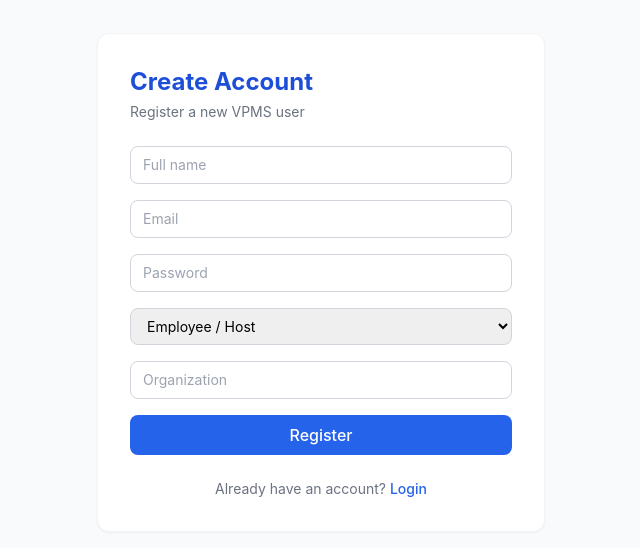
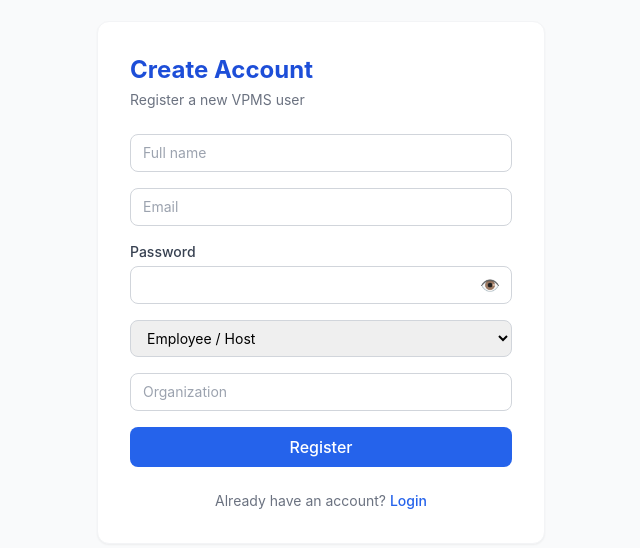
Before and after one commit to AnshikaJain-code/VisitorHub, a React (Vite) app in the folder frontend/: page /register in a window 1280 px wide. Shown: the part 118-666 px from the top of the page, without its empty margins (319-959 px from the left). Built offline with nearby package versions, Linux system fonts and the light colour scheme; no server answers.

Commit message:
enhanced ui of register

```diff
--- a/frontend/src/pages/Register.jsx
+++ b/frontend/src/pages/Register.jsx
@@ -4,9 +4,10 @@
 import { useAuth } from '../context/AuthContext';
 
 const Register = () => {
-  const { register, handleSubmit } = useForm();
+  const { register, handleSubmit, formState: { errors } } = useForm();
   const { register: registerUser } = useAuth();
   const navigate = useNavigate();
+  const [showPassword, setShowPassword] = useState(false);
   const [error, setError] = useState('');
 
   const onSubmit = async (formData) => {
@@ -39,12 +40,33 @@
             {...register('email', { required: true })}
             className="w-full border border-gray-300 rounded-lg px-3 py-2 text-sm"
           />
-          <input
-            type="password"
-            placeholder="Password"
-            {...register('password', { required: true, minLength: 6 })}
-            className="w-full border border-gray-300 rounded-lg px-3 py-2 text-sm"
-          />
+          <div>
+            <label className="block text-sm font-medium text-gray-700 mb-1">
+              Password
+            </label>
+
+            <div className="relative">
+              <input
+                type={showPassword ? 'text' : 'password'}
+                {...register('password', { required: true })}
+                className="w-full border border-gray-300 rounded-lg px-3 py-2 pr-10 text-sm focus:ring-2 focus:ring-primary-500 focus:outline-none"
+              />
+
+              <button
+                type="button"
+                onClick={() => setShowPassword(!showPassword)}
+                className="absolute right-3 top-1/2 -translate-y-1/2 text-gray-500 hover:text-gray-700"
+              >
+                {showPassword ? '🙈' : '👁️'}
+              </button>
+            </div>
+
+            {errors.password && (
+              <p className="text-xs text-red-500 mt-1">
+                Password is required
+              </p>
+            )}
+          </div>
           <select {...register('role')} className="w-full border border-gray-300 rounded-lg px-3 py-2 text-sm">
             <option value="employee">Employee / Host</option>
             <option value="security">Security / Frontdesk</option>
```
Also changed, not shown: frontend/src/pages/Login.jsx (indentation only).
